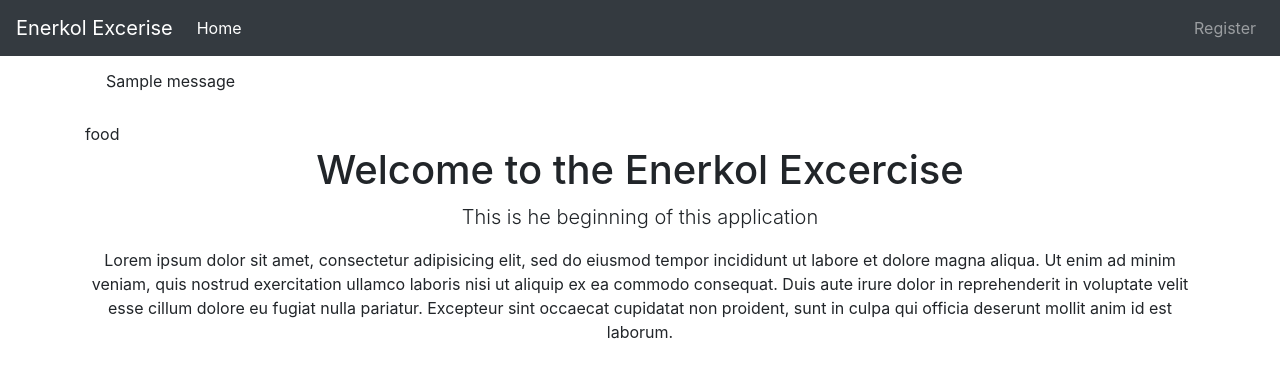
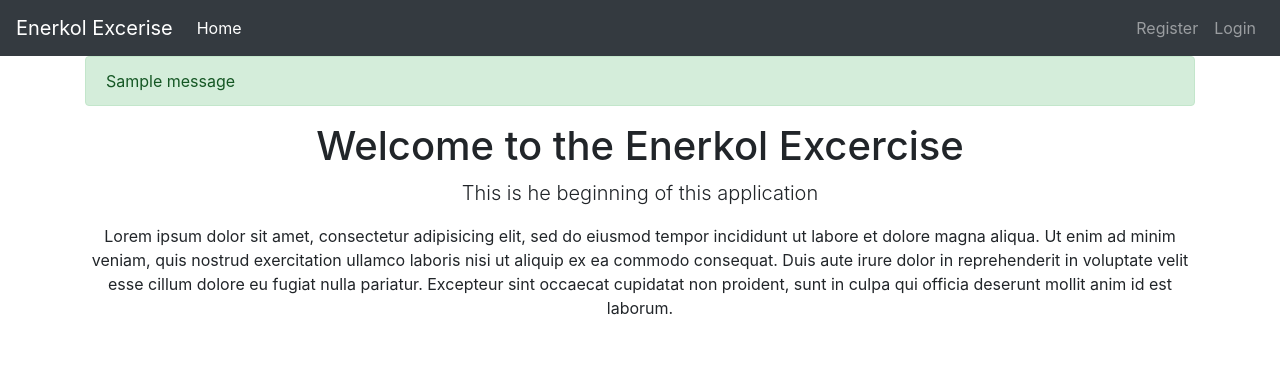
Before and after one commit to enan789/EnerKnolExcercise, a Flask app: page / in a window 1280 px wide. Shown: the top 378 px of the page. Run offline with Flask 2, Linux system fonts and the light colour scheme; tables that the repository leaves empty hold one stand-in row (values such as "Sample post"); one stand-in notice (Sample message) is shown; some libraries are stand-ins or nearby versions.

Commit message:
login complete

```diff
--- a/app.py
+++ b/app.py
@@ -3,6 +3,7 @@ from flask_sqlalchemy import SQLAlchemy
 from flask_mysqldb import MySQL
 from wtforms import Form, StringField, TextAreaField, PasswordField, validators
 from passlib.hash import sha256_crypt
+import sys
 
 app = Flask(__name__)
 app.config['SQLALCHEMY_DATABASE_URI'] = "mysql://root:wordpass@localhost/flaskapp"
@@ -29,10 +30,11 @@ class User(db.Model):
         return '<User %r>' % self.username
 
 
-#new_user = User(1,'John', 'Doe', 'aDeer','aDeer@gmail.com', 'aFemaleDeer')
+#new_user = User('John', 'Doe', 'aDeer','aDeer@gmail.com', 'aFemaleDeer')
 #db.session.add(new_user);
 #db.session.commit();
 
+#The home page
 @app.route('/')
 def index():
     return render_template('index.html')
@@ -48,6 +50,7 @@ class RegisterForm(Form):
     ])
     confirm = PasswordField('Confirm Password')
 
+#Register Route
 @app.route('/register', methods=['GET', 'POST'])
 def register():
     form = RegisterForm(request.form)
@@ -61,6 +64,45 @@ def register():
         return redirect(url_for('index'))
     return render_template('register.html', form=form)
 
+#Login Route
+@app.route('/login', methods=['GET', 'POST'])
+def login():
+    if request.method == 'POST':
+        #get from forms
+        username = request.form['username']
+        password_candidate = request.form['password']
+        result = User.query.filter_by(username = username).first()
+
+        if result:
+            password = result.password
+            if sha256_crypt.verify(password_candidate, password):
+                session['logged_in'] = True
+                session['username'] = username
+
+                flash('You are now logged in', 'success')
+                print('suceeded')
+                return redirect(url_for('search'))
+            else:
+                error = 'Invalid login'
+                print('invalid password')
+                return render_template('login.html', error=error)
+            db.session.close()
+        else:
+            error = 'Username not found'
+            print('invalid password')
+            return render_template('login.html', error=error)
+    return render_template('login.html')
+
+@app.route('/logout')
+def logout():
+    session.clear()
+    flash('You are now logged out, error')
+    return redirect(url_for('login'))
+
+@app.route('/search')
+def search():
+    return render_template('search.html')
+
 if __name__ == '__main__':
     app.secret_key='skeletonk!'
     app.run(debug=True)
--- a/templates/includes/_messages.html
+++ b/templates/includes/_messages.html
@@ -1,8 +1,15 @@
 {% with messages = get_flashed_messages(with_categories=true) %}
   {% if messages %}
     {% for category, message in messages %}
-      <div class=alert alert-"{{ category }}">{{ message }}</div>
+      <div class="alert alert-{{ category }}">{{ message }}</div>
     {% endfor %}
-    food
   {% endif %}
 {% endwith %}
+
+{% if error %}
+  <div class="alert alert-danger">{{error}}</div>
+{% endif %}
+
+{% if msg %}
+  <div class="alert alert-success">{{error}}</div>
+{% endif %}
--- a/templates/includes/_navbar.html
+++ b/templates/includes/_navbar.html
@@ -10,9 +10,21 @@
             </li>
           </ul>
           <ul class="nav navbar-nav navbar-right">
-            <li class="nav-item ">
+            {% if session.logged_in %}
+            <li class="nav-item">
               <a class="nav-link" href="/register">Register</a>
             </li>
+            <li class="nav-item">
+              <a class="nav-link" href="/logout">Login</a>
+            </li>
+            {% else %}
+            <li class="nav-item">
+              <a class="nav-link" href="/register">Register</a>
+            </li>
+            <li class="nav-item">
+              <a class="nav-link" href="/login">Login</a>
+            </li>
+            {% endif %}
           </ul>
         </div>
       </nav>
```
Also changed, not shown: templates/login.html (added, +18 -0 lines), templates/search.html (added, +9 -0 lines).
